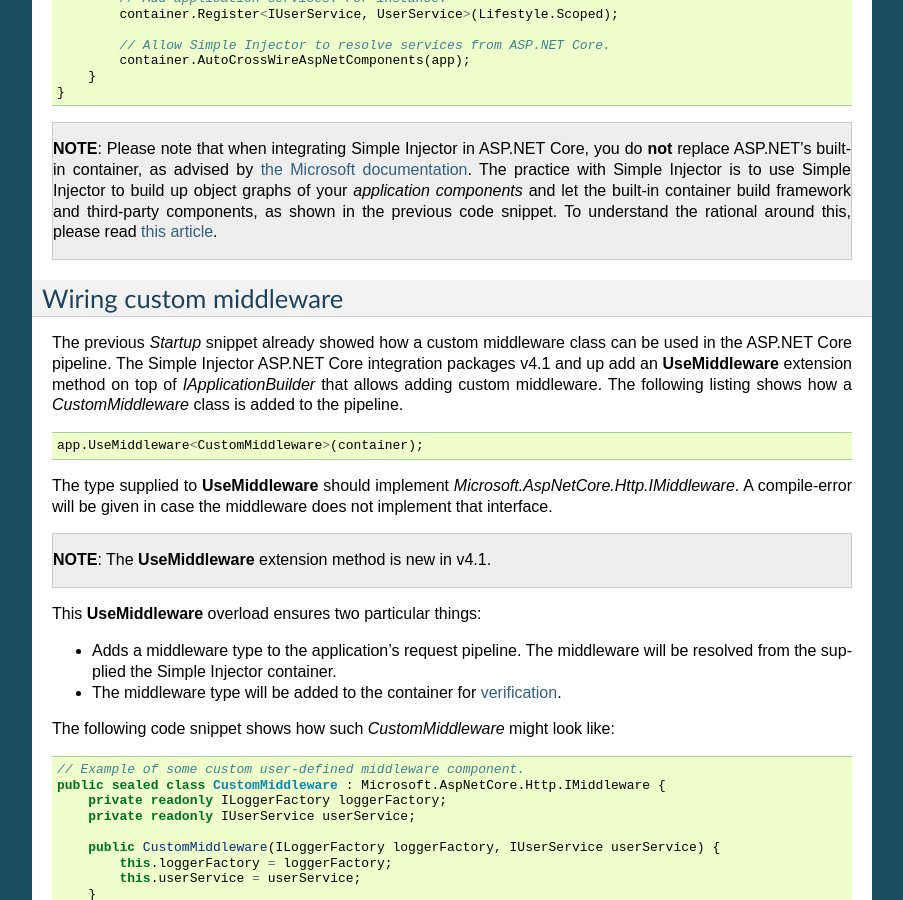
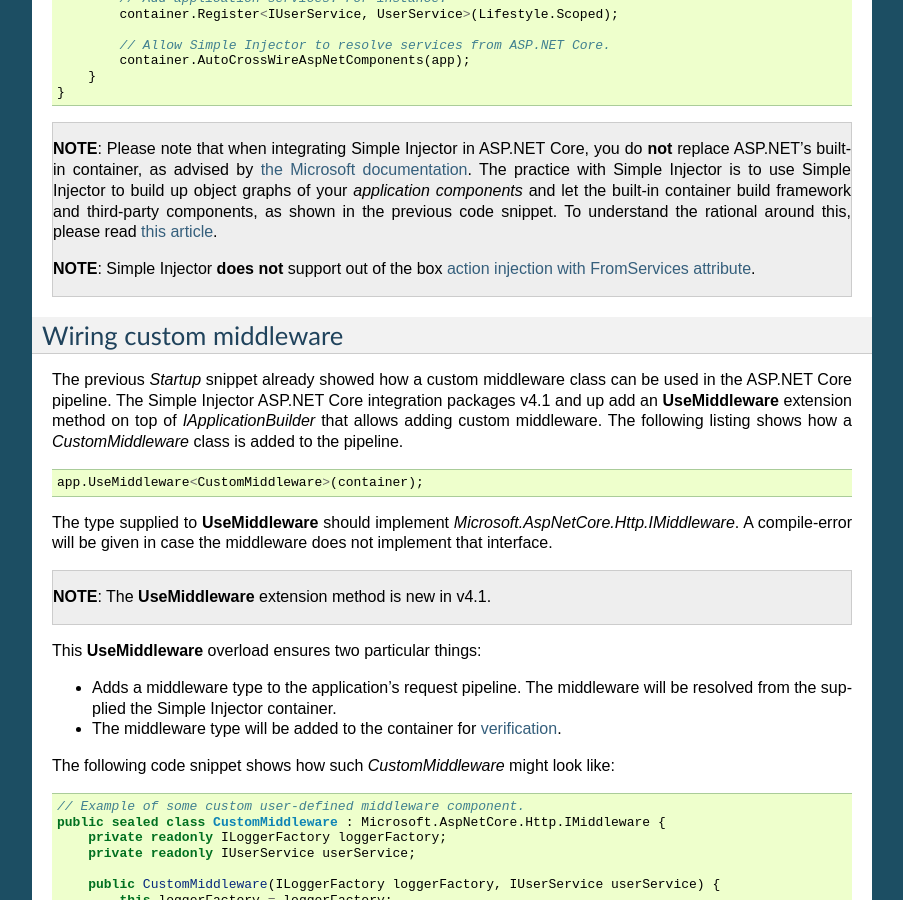
Before and after one commit to simpleinjector/Documentation, a Sphinx documentation site: the page built from source/aspnetintegration.rst, in a window 1280 px wide and 900 px high, scrolled down 1369 px. Shown: the whole window, without its empty margins (198-1101 px from the left). Built offline with Sphinx 7.4.7, drawn with Linux system fonts in a browser that asks for light colours.

Commit message:
Update aspnetintegration.rst

```diff
--- a/source/aspnetintegration.rst
+++ b/source/aspnetintegration.rst
@@ -92,6 +92,8 @@ The following code snippet shows how to use the integration package to apply Sim
 .. container:: Note
 
     **NOTE**: Please note that when integrating Simple Injector in ASP.NET Core, you do **not** replace ASP.NET's built-in container, as advised by `the Microsoft documentation <https://docs.microsoft.com/en-us/aspnet/core/fundamentals/dependency-injection#replacing-the-default-services-container>`_. The practice with Simple Injector is to use Simple Injector to build up object graphs of your *application components* and let the built-in container build framework and third-party components, as shown in the previous code snippet. To understand the rational around this, please read `this article <https://simpleinjector.org/blog/2016/06/whats-wrong-with-the-asp-net-core-di-abstraction/>`_.
+
+    **NOTE**: Simple Injector **does not** support out of the box `action injection with FromServices attribute <https://docs.microsoft.com/en-us/aspnet/core/mvc/controllers/dependency-injection?view=aspnetcore-2.1#action-injection-with-fromservices/>`_.
 
 
 .. _wiring-custom-middleware:
```
